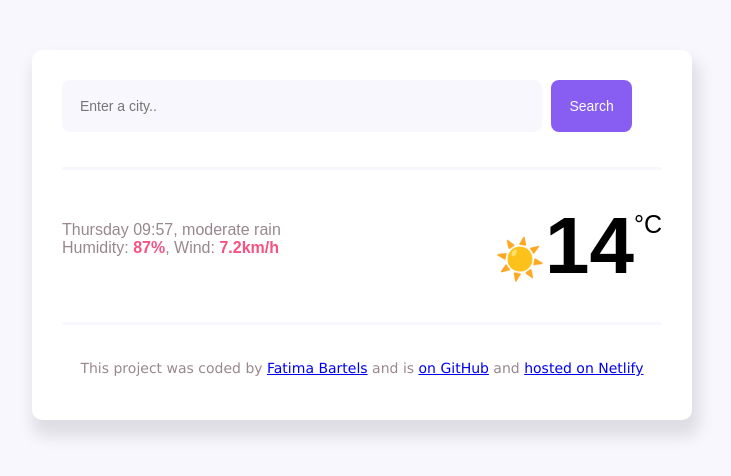
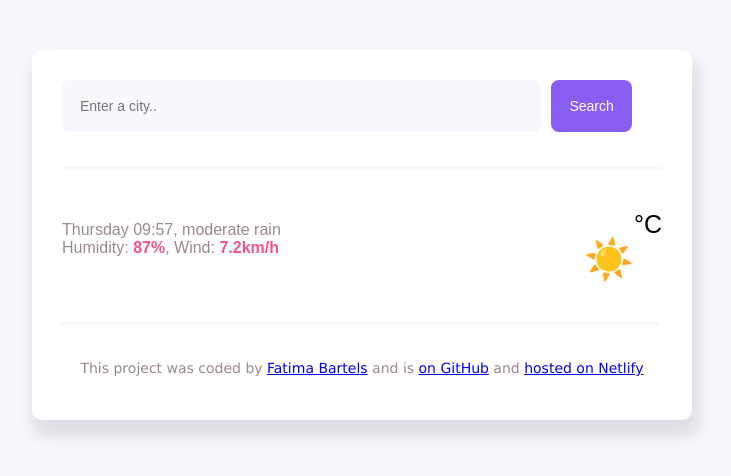
Before and after one commit to FatimaBartels/my-weather-app, a plain HTML site: page index.html in a window 1280 px wide. Shown: the whole page, without its empty margins (278-1009 px from the left). Drawn offline with nearby package versions, Linux system fonts and the light colour scheme; no server answers.

Commit message:
changes made to htm file again

```diff
--- a/index.html
+++ b/index.html
@@ -38,8 +38,7 @@
           </div>
           <div class="weather-temperature">
             <span class="temperature-icon">☀️</span
-            ><span class="current-temperature" id="display-current-temp"
-              >14</span
+            ><span class="current-temperature" id="display-current-temp"></span
             ><span class="temperature-degrees">°C</span>
           </div>
         </div>
```
